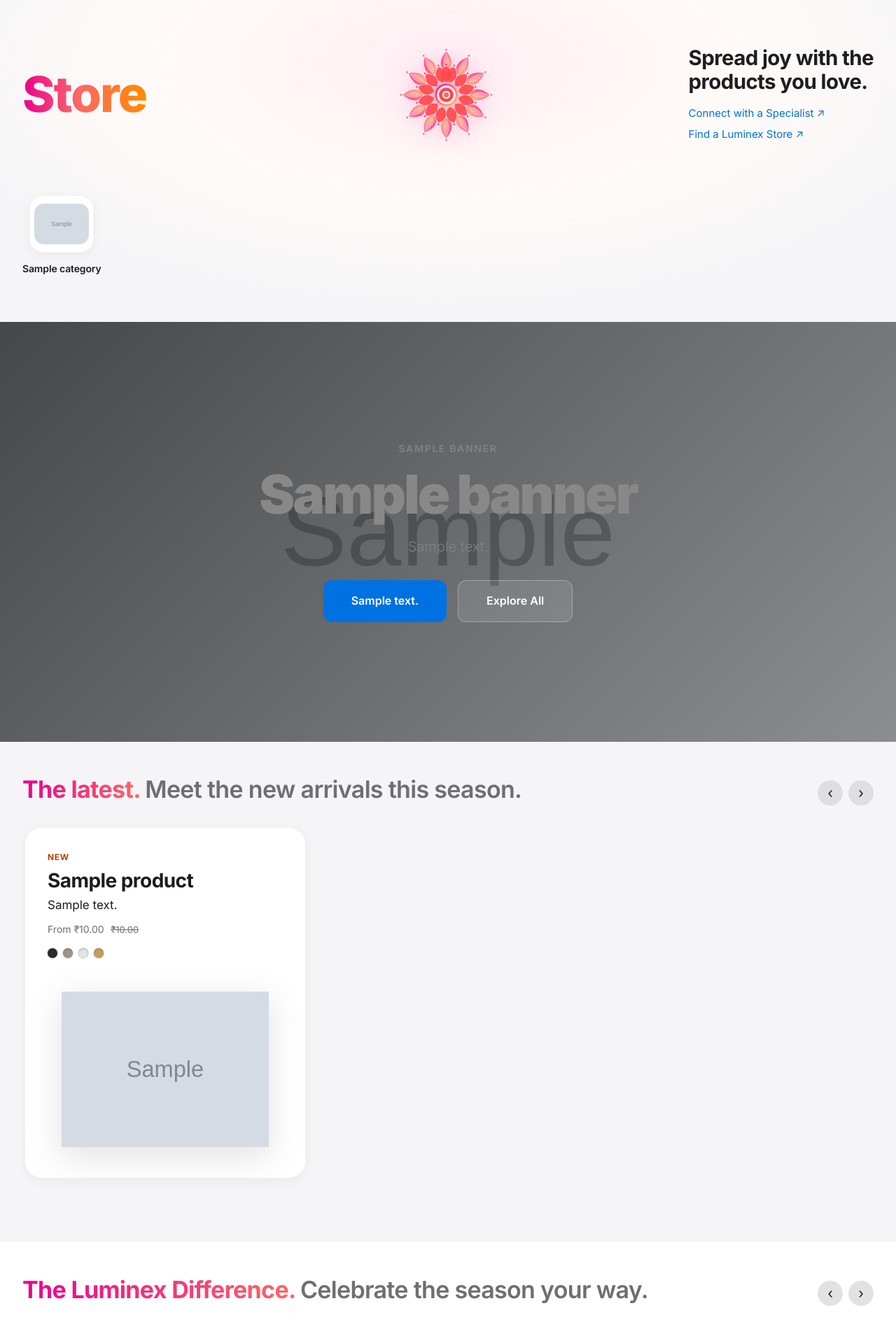
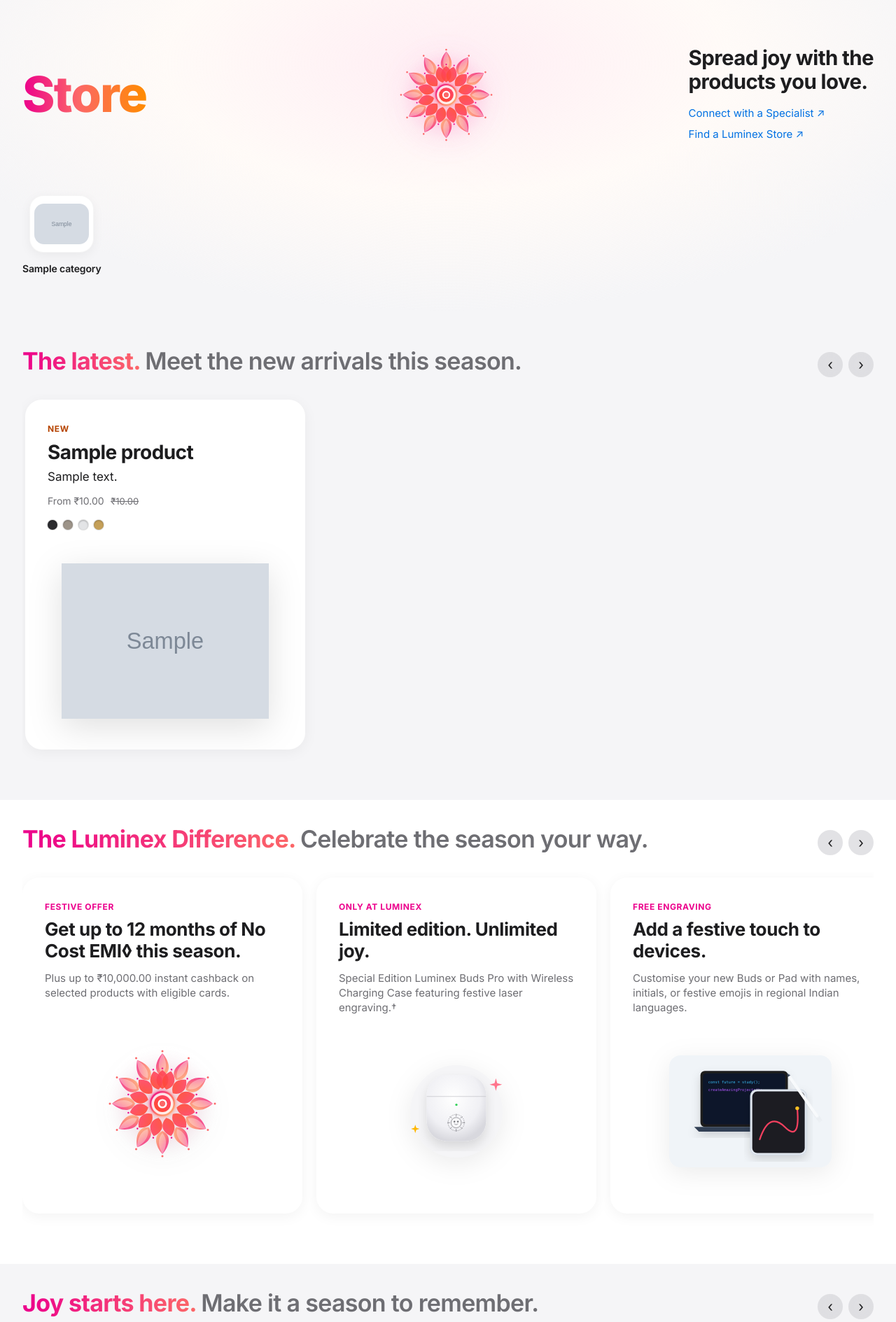
Before and after one commit to Sreyas-J-S/luminex, a Django app: page / in a window 1280 px wide. Shown: the part 84-1973 px from the top of the page at 70% size. Run offline with Django 5.2, Linux system fonts and the light colour scheme; tables that the repository leaves empty hold one stand-in row (values such as "Sample post"); grey boxes marked "Sample" are stand-in pictures.

Commit message:
fix: remove top hero banner slider and promo banner section to eliminate vacant space

```diff
--- a/static/css/style.css
+++ b/static/css/style.css
@@ -2304,7 +2304,7 @@
 
 /* --- Horizontal Apple Carousels --- */
 .apple-carousel-section {
-  padding: 3rem 0 4rem;
+  padding: 2.25rem 0 2.75rem;
   background-color: var(--color-off-white);
 }
 
--- a/store/tests.py
+++ b/store/tests.py
@@ -376,8 +376,7 @@
         )
         response = self.client.get(reverse('store:home'))
         self.assertEqual(response.status_code, 200)
-        self.assertContains(response, "Spring Launch Special")
-        self.assertContains(response, "New Season Arrival")
+        self.assertIn(banner, response.context['hero_banners'])
 
     def test_inactive_banner_does_not_render(self):
         banner = Banner.objects.create(
@@ -388,7 +387,7 @@
         )
         response = self.client.get(reverse('store:home'))
         self.assertEqual(response.status_code, 200)
-        self.assertNotContains(response, "Draft Secret Promotion")
+        self.assertNotIn(banner, response.context['hero_banners'])
 
 
 class CheckoutReliabilityTest(TestCase):
--- a/templates/store/home.html
+++ b/templates/store/home.html
@@ -67,52 +67,6 @@
 
   </div>
 </header>
-
-
-<!-- ====================== HERO BANNERS (DYNAMIC) ====================== -->
-{% if hero_banners %}
-<section class="hero-slider" aria-label="Featured promotions">
-  {% for banner in hero_banners %}
-  <div class="hero-slide {% if not banner.image_url and not banner.image %}hero-slide--color{% endif %}"
-       style="background-color: {{ banner.bg_color }}; color: {{ banner.text_color }};">
-    {% if banner.image_url %}
-      <img class="hero-slide__bg" src="{{ banner.image_url }}" alt="{{ banner.title }}" />
-      <div class="hero-slide__overlay"></div>
-    {% elif banner.image %}
-      <img class="hero-slide__bg" src="{{ banner.image.url }}" alt="{{ banner.title }}" />
-      <div class="hero-slide__overlay"></div>
-    {% endif %}
-    <div class="hero-slide__content">
-      {% if banner.subtitle %}
-        <div class="hero-slide__eyebrow" style="color: {{ banner.text_color }}; opacity:0.85;">{{ banner.subtitle }}</div>
-      {% endif %}
-      <h2 class="hero-slide__title" style="color: {{ banner.text_color }};">{{ banner.title }}</h2>
-      {% if banner.description %}
-        <p class="hero-slide__desc" style="color: {{ banner.text_color }}; opacity: 0.85;">{{ banner.description }}</p>
-      {% endif %}
-      <div style="display:flex; gap:1rem; justify-content:center; flex-wrap:wrap; margin-top:1.25rem;">
-        {% if banner.cta_text and banner.cta_link %}
-          <a href="{{ banner.cta_link }}" class="btn btn--primary btn--lg" style="border-radius:12px;">{{ banner.cta_text }}</a>
-        {% endif %}
-        <a href="{% url 'store:product_list' %}" class="btn btn--secondary btn--lg" style="border-radius:12px;">Explore All</a>
-      </div>
-    </div>
-  </div>
-  {% endfor %}
-
-  {% if hero_banners|length > 1 %}
-  <div class="hero-dots" role="tablist" aria-label="Slide controls">
-    {% for banner in hero_banners %}
-      <button class="hero-dot {% if forloop.first %}is-active{% endif %}"
-              role="tab"
-              aria-label="Slide {{ forloop.counter }}"
-              aria-selected="{% if forloop.first %}true{% else %}false{% endif %}">
-      </button>
-    {% endfor %}
-  </div>
-  {% endif %}
-</section>
-{% endif %}
 
 
 <!-- ====================== 1. "THE LATEST" PRODUCT CAROUSEL ====================== -->
@@ -255,38 +209,6 @@
 
   </div>
 </section>
-
-
-<!-- ====================== PROMOTIONAL BANNERS (DYNAMIC) ====================== -->
-{% if promo_banners %}
-<section class="section" aria-label="Special promotions" style="padding: 2.5rem 0;">
-  <div class="container">
-    <div class="promo-grid">
-      {% for banner in promo_banners %}
-      <div class="promo-card" style="background-color: {{ banner.bg_color }}; color: {{ banner.text_color }};">
-        {% if banner.image_url %}
-          <img class="promo-card__img" src="{{ banner.image_url }}" alt="{{ banner.title }}" loading="lazy" />
-        {% elif banner.image %}
-          <img class="promo-card__img" src="{{ banner.image.url }}" alt="{{ banner.title }}" loading="lazy" />
-        {% endif %}
-        <div class="promo-card__content">
-          {% if banner.subtitle %}
-            <div class="promo-card__eyebrow" style="color: {{ banner.text_color }}; opacity:0.8;">{{ banner.subtitle }}</div>
-          {% endif %}
-          <h3 class="promo-card__title" style="color: {{ banner.text_color }};">{{ banner.title }}</h3>
-          {% if banner.description %}
-            <p class="promo-card__desc" style="color: {{ banner.text_color }}; opacity:0.85;">{{ banner.description }}</p>
-          {% endif %}
-          {% if banner.cta_text and banner.cta_link %}
-            <a href="{{ banner.cta_link }}" class="btn btn--primary" style="margin-top:0.75rem; display:inline-block; border-radius:10px;">{{ banner.cta_text }}</a>
-          {% endif %}
-        </div>
-      </div>
-      {% endfor %}
-    </div>
-  </div>
-</section>
-{% endif %}
 
 
 <!-- ====================== 3. "JOY STARTS HERE" EDITORIAL CAROUSEL ====================== -->
```
